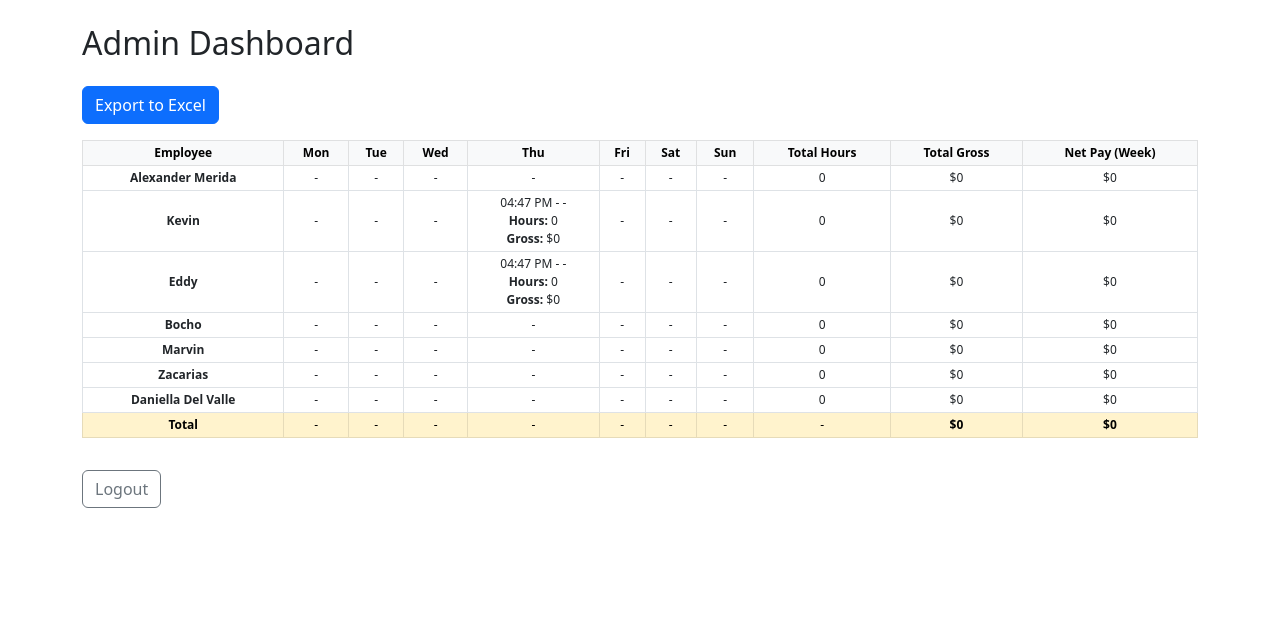
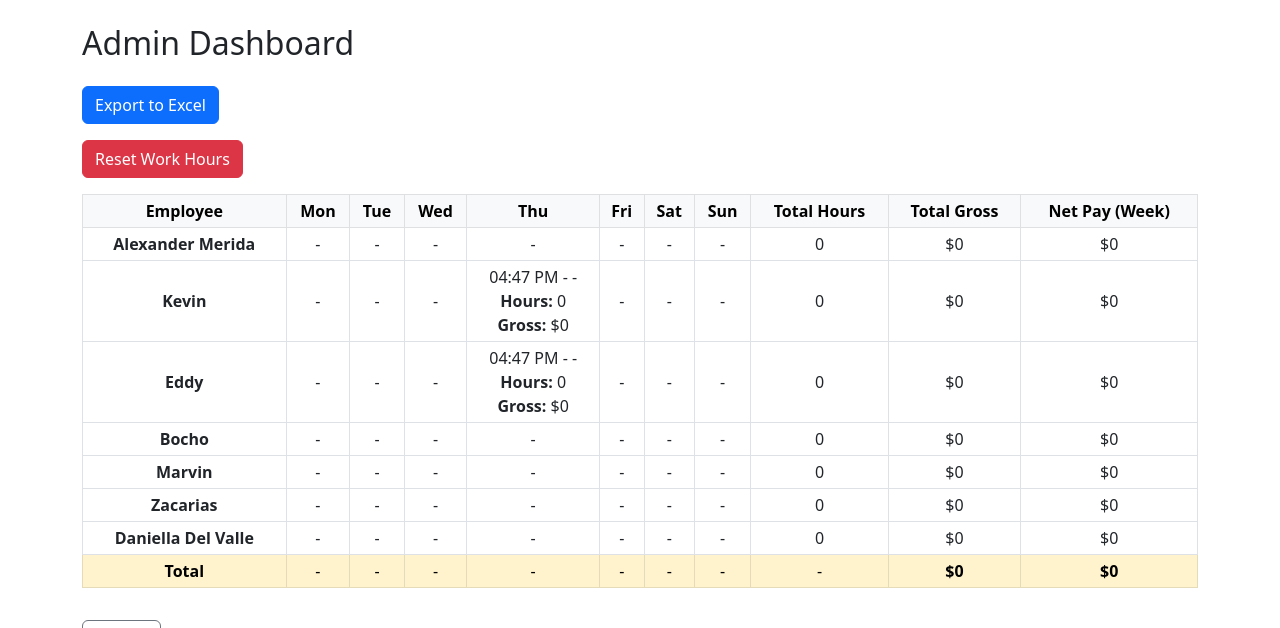
Before and after one commit to christailu/ShoalsDrywall, a Flask app: page /admin in a window 1280 px wide. Shown: the top 628 px of the page. Run offline with Flask 3, Linux system fonts and the light colour scheme; a user stored in the database is signed in; data comes from the database, SQL or seed files in the repository; both versions use the stored data as it was after the commit.

Commit message:
change display

```diff
--- a/app.py
+++ b/app.py
@@ -147,7 +147,6 @@ def index():
 
     return render_template("index.html", sessions=sessions, username=session["username"])
 
-# --- Admin dashboard ---
 
 
 # --- Admin dashboard ---
@@ -207,6 +206,19 @@ def admin_dashboard():
     return render_template("admin.html", data=data, days=days_of_week,
                            total_gross_all=round(total_gross_all, 2),
                            total_net_all=round(total_net_all, 2))
+# --- Reset database for new week ---
+@app.route("/reset", methods=["POST"])
+def reset_db():
+    if "user_id" not in session or session.get("role") != "admin":
+        return "Access denied. Admins only.", 403
+
+    conn = sqlite3.connect("payroll.db")
+    c = conn.cursor()
+    # Delete all work sessions
+    c.execute("DELETE FROM work_sessions")
+    conn.commit()
+    conn.close()
+    return redirect(url_for("admin_dashboard"))
 
 
 # --- Export Excel ---
--- a/templates/admin.html
+++ b/templates/admin.html
@@ -5,20 +5,21 @@
     <meta name="viewport" content="width=device-width, initial-scale=1">
     <link href="https://cdn.jsdelivr.net/npm/bootstrap@5.3.0/dist/css/bootstrap.min.css" rel="stylesheet">
     <style>
-        /* Make table more compact */
+        .clock-col {
+            min-width: 150px;  /* adjust as needed */
+            font-size: 14px;   /* slightly bigger font */
+        }
         .table-sm th, .table-sm td {
-            padding: 3px 5px;
-            font-size: 12px;
-        }
-        .table-responsive {
-            overflow-x: auto;
+            padding: 4px 6px;  /* a bit more padding */
         }
     </style>
 </head>
 <body class="container py-4">
     <h2 class="mb-4">Admin Dashboard</h2>
     <a href="{{ url_for('export_excel') }}" class="btn btn-primary mb-3">Export to Excel</a>
-
+    <form method="POST" action="{{ url_for('reset_db') }}" onsubmit="return confirm('Are you sure you want to reset all work hours?');">
+    <button type="submit" class="btn btn-danger mb-3">Reset Work Hours</button>
+</form>
     <div class="table-responsive">
         <table class="table table-bordered table-sm text-center align-middle">
             <thead class="table-light">
```
Also changed, not shown: payroll.db.
